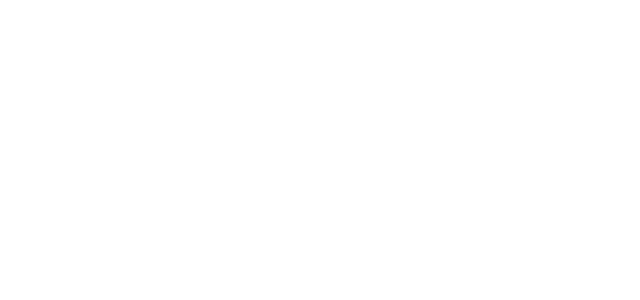
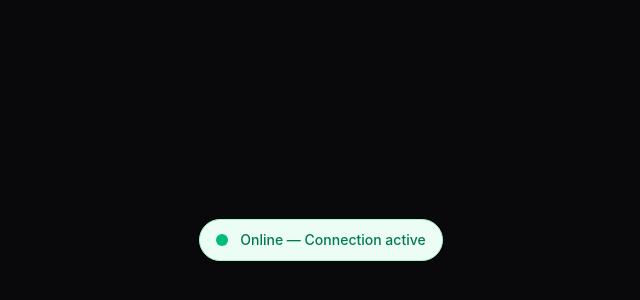
Before and after one commit to GAVIN-DMELLO/hook-1, a React (Vite) app: page /network in a window 1280 px wide. Before the commit this address had no page. Shown: the part 160-460 px from the top of the page, without its empty margins (319-959 px from the left). Built offline with nearby package versions, Linux system fonts and the light colour scheme.

Commit message:
add : network checker

```diff
--- a/src/App.jsx
+++ b/src/App.jsx
@@ -6,6 +6,7 @@
 import { Todo } from './components/Todo'
 import { HabitTracker } from './components/HabitTracker'
 import { Joker } from './components/Joker'
+import Network from './components/Network'
 
 function App() {
 
@@ -18,6 +19,7 @@
         <Route path='/todo' element={<Todo />} />
         <Route path='/habittracker' element={<HabitTracker />} />
         <Route path='/joker' element={<Joker />} />
+        <Route path='/network' element={<Network />} />
       </Routes>
     </>
   )
--- /dev/null
+++ b/src/components/Network.jsx
@@ -0,0 +1,50 @@
+import { useState, useEffect } from "react";
+
+export default function Network() {
+  const [isOnline, setIsOnline] = useState(navigator.onLine);
+
+  useEffect(() => {
+    // Event handlers to update the same state variable
+    const handleOnline = () => setIsOnline(true);
+    const handleOffline = () => setIsOnline(false);
+
+    // Attach listeners on mount
+    window.addEventListener("online", handleOnline);
+    window.addEventListener("offline", handleOffline);
+
+    // Cleanup listeners on unmount
+    return () => {
+      window.removeEventListener("online", handleOnline);
+      window.removeEventListener("offline", handleOffline);
+    };
+  }, []);
+
+  return (
+    <div className=" min-h-screen flex bg-zinc-950 items-center justify-center p-6">
+      <div
+        className={`flex items-center gap-3 px-4 py-2.5 rounded-full font-medium text-sm border shadow-sm transition-all duration-300 ${
+          isOnline
+            ? "bg-emerald-50 text-emerald-700 border-emerald-200"
+            : "bg-rose-50 text-rose-700 border-rose-200"
+        }`}
+      >
+        {/* Status Dot with pulse effect */}
+        <span className="relative flex h-3 w-3">
+          <span
+            className={`animate-ping absolute inline-flex h-full w-full rounded-full opacity-75 ${
+              isOnline ? "bg-emerald-400" : "bg-rose-400"
+            }`}
+          />
+          <span
+            className={`relative inline-flex rounded-full h-3 w-3 ${
+              isOnline ? "bg-emerald-500" : "bg-rose-500"
+            }`}
+          />
+        </span>
+
+        {/* Conditional Status Text */}
+        <span>{isOnline ? "Online — Connection active" : "Offline — No connection"}</span>
+      </div>
+    </div>
+  );
+}
```
